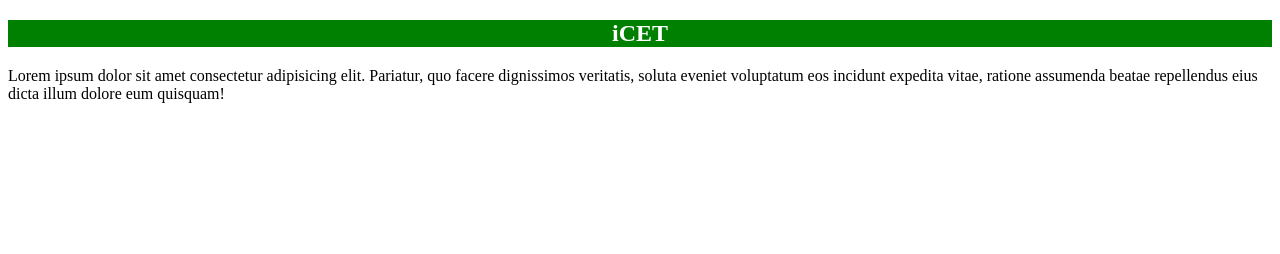
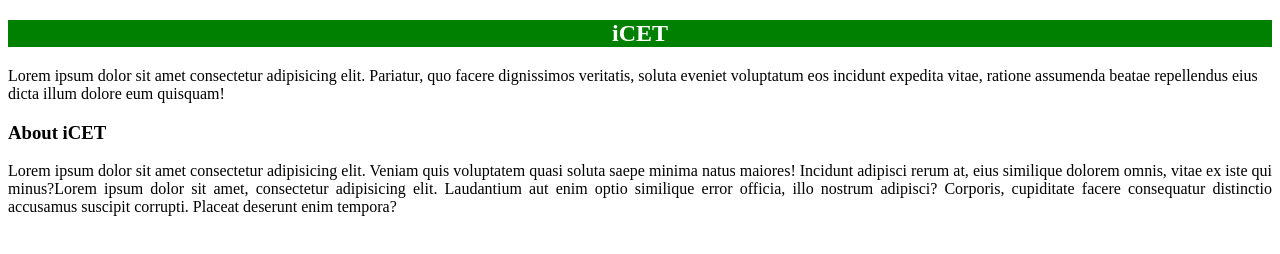
Before and after one commit to kesharaIndukumara/iCET, a plain HTML site: page index.html in a window 1280 px wide. Drawn offline with Linux system fonts and the light colour scheme.

Commit message:
add new para

```diff
--- a/index.html
+++ b/index.html
@@ -9,5 +9,8 @@
     <h2 style="background-color: green; color: white; text-align: center;">iCET</h2>
 
     <p>Lorem ipsum dolor sit amet consectetur adipisicing elit. Pariatur, quo facere dignissimos veritatis, soluta eveniet voluptatum eos incidunt expedita vitae, ratione assumenda beatae repellendus eius dicta illum dolore eum quisquam!</p>
+
+    <h3>About iCET</h3>
+    <p style="text-align: justify;">Lorem ipsum dolor sit amet consectetur adipisicing elit. Veniam quis voluptatem quasi soluta saepe minima natus maiores! Incidunt adipisci rerum at, eius similique dolorem omnis, vitae ex iste qui minus?Lorem ipsum dolor sit amet, consectetur adipisicing elit. Laudantium aut enim optio similique error officia, illo nostrum adipisci? Corporis, cupiditate facere consequatur distinctio accusamus suscipit corrupti. Placeat deserunt enim tempora?</p>
 </body>
 </html>
```
